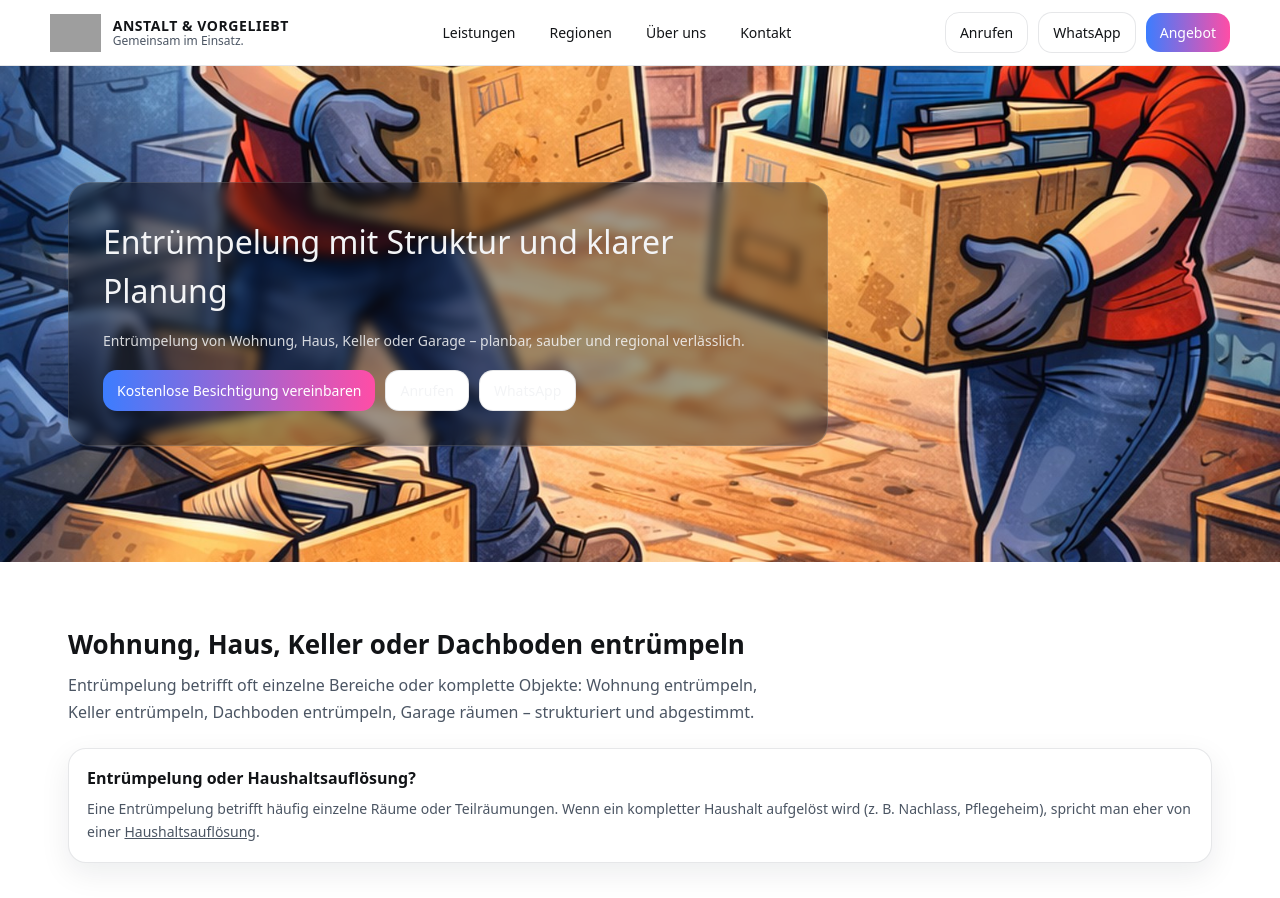
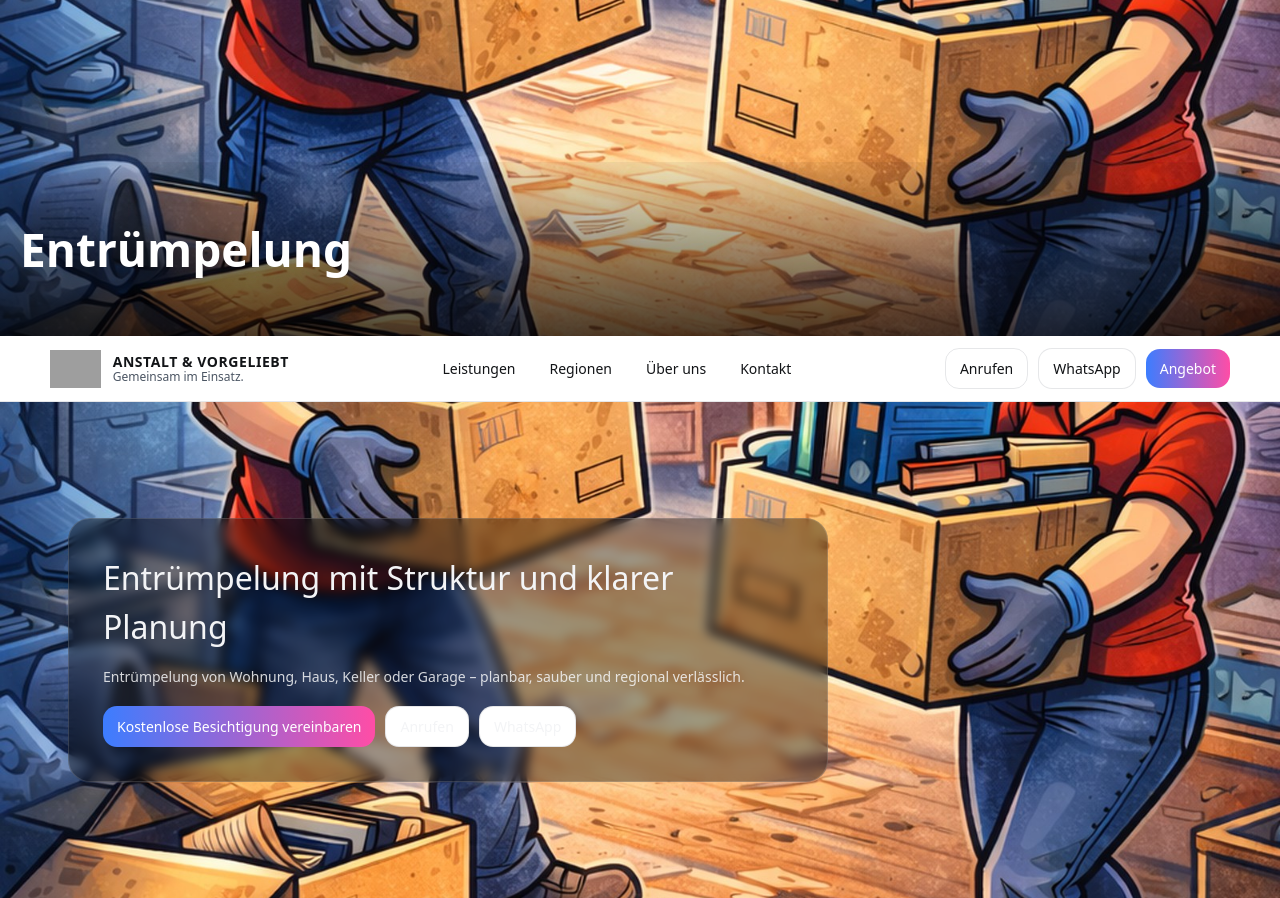
Before and after one commit to anstaltvorgeliebt/anstalt-vorgeliebt, a plain HTML site: page entruempelung/index.html in a window 1280 px wide. Shown: the top 898 px of the page. Drawn offline with Linux system fonts and the light colour scheme; grey boxes are pictures that could not be loaded.

Commit message:
Add files via upload

```diff
--- a/assets/css/style.css
+++ b/assets/css/style.css
@@ -126,3 +126,30 @@ a{color:inherit}
     min-height: 260px !important;
   }
 }
+
+
+/* Service pages hero header (uses service tile images) */
+.service-hero{
+  position: relative;
+  min-height: 42vh;
+  padding: 0;
+  background-size: cover;
+  background-position: center;
+  display:flex;
+  align-items:flex-end;
+}
+.service-hero__overlay{
+  width:100%;
+  padding: 56px 20px;
+  background: linear-gradient(180deg, rgba(0,0,0,0.05) 0%, rgba(0,0,0,0.70) 100%);
+}
+.service-hero__overlay h1{
+  margin:0;
+  font-size: clamp(28px, 4vw, 46px);
+  color:#fff;
+  text-shadow: 0 10px 30px rgba(0,0,0,.45);
+}
+@media (max-width: 720px){
+  .service-hero{min-height: 34vh;}
+  .service-hero__overlay{padding: 40px 16px;}
+}
--- a/entruempelung/index.html
+++ b/entruempelung/index.html
@@ -9,6 +9,13 @@
   <link rel="stylesheet" href="/assets/css/style.css">
 </head>
 <body>
+
+<section class="service-hero" style="background-image:url('/assets/img/leistungen/entruempelung.jpg');">
+  <div class="service-hero__overlay">
+    <h1>Entrümpelung</h1>
+  </div>
+</section>
+
 
 <header class="header">
   <div class="container nav">
```
Also changed, not shown: firmenaufloesung/index.html (+7 -0 lines), haushaltsaufloesung/index.html (+7 -0 lines), messieraeumung/index.html (+8 -0 lines), schadensraeumung/index.html (+7 -0 lines), seniorenumzug-transport/index.html (+8 -0 lines), assets/img/leistungen/firmenaufloesung.jpg, assets/img/leistungen/schadensraeumung.jpg, 1 other file.
